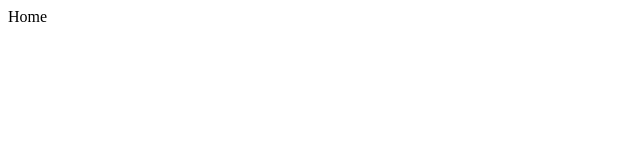
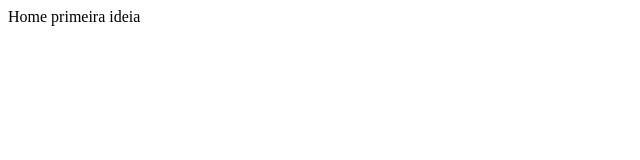
Before and after one commit to ivanugarte/ideia-unica, a Next.js app: page / in a window 1280 px wide. Shown: the top 160 px of the page, without its empty margins (0-640 px from the left). Built offline with nearby package versions, Linux system fonts and the light colour scheme.

Commit message:
primeira modificacao

```diff
--- a/pages/index.js
+++ b/pages/index.js
@@ -1,5 +1,5 @@
 function Home() {
-  return <div>Home</div>
+  return <div>Home primeira ideia</div>
 }
 
 export default Home
```
